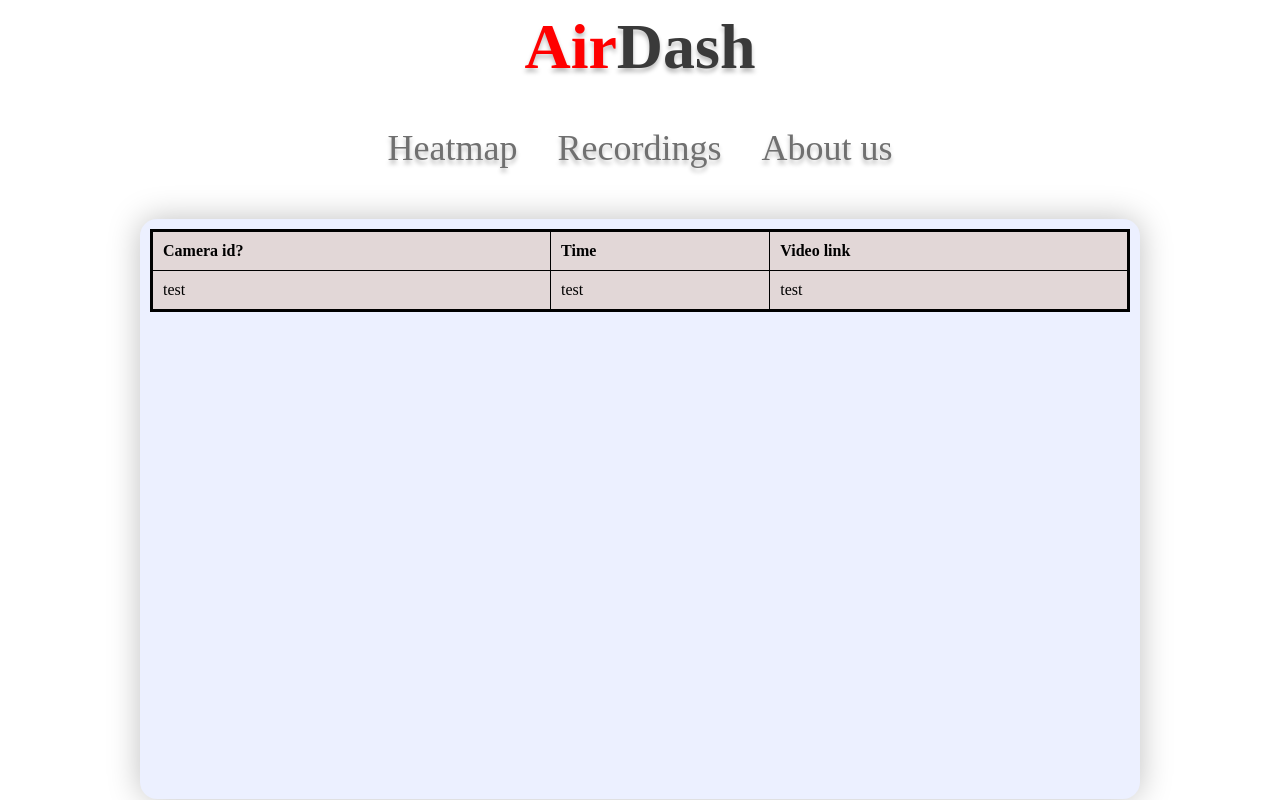
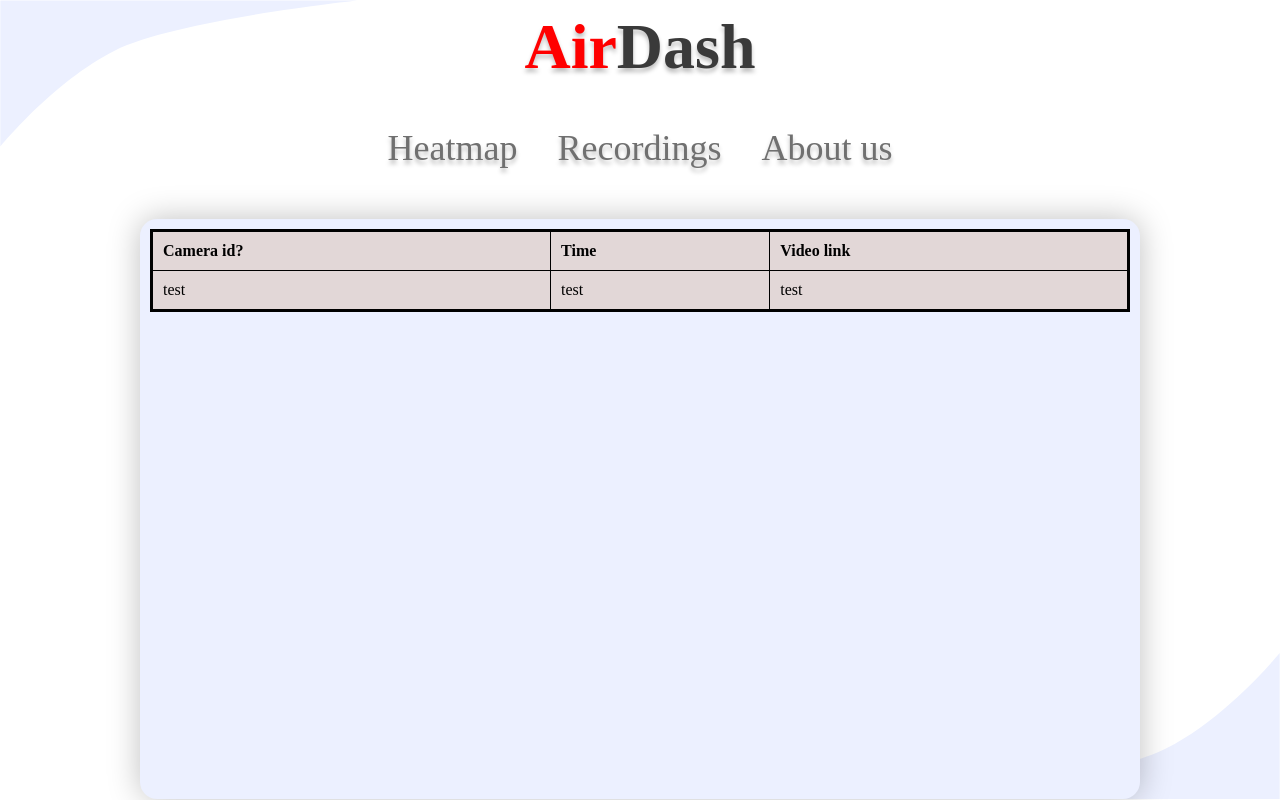
Before and after one commit to WilliamRagstad/II1302-Projektgrupp-1, a plain HTML site: page client/pages/recordings.html in a window 1280 px wide. Drawn offline with Linux system fonts and the light colour scheme; files that its build step writes are made by us from their sources.

Commit message:
Added page-decorations

```diff
--- a/client/pages/recordings.html
+++ b/client/pages/recordings.html
@@ -5,9 +5,14 @@
 		<meta http-equiv="X-UA-Compatible" content="IE=edge">
 		<meta name="viewport" content="width=device-width, initial-scale=1.0">
 		<link rel="stylesheet" href="style/main.css">
-		<title>Uploaded Videos</title>
+		<title>Recordings</title>
 	</head>
 	<body>
+		<div class="background">
+			<img class="top-polygon" src="/assets/polygon.svg">
+			<img class="bottom-polygon" src="/assets/polygon.svg">
+		</div>
+
 		<div class="flex-parent">
 			<div class="flex-child">
 				<h1><a href="/">Air<span>Dash</span></a></h1>
--- a/client/style/main.css
+++ b/client/style/main.css
@@ -1,5 +1,24 @@
 body{
   background-color: #FFFFFF;
+}
+
+.background{
+  z-index: -2;
+}
+
+.top-polygon{
+  position: absolute;
+  left: 0px;
+  top: 0px;
+  width: 30%;
+}
+
+.bottom-polygon{
+  position: absolute;
+  right: 0px;
+  bottom: 0px;
+  width: 30%;
+  transform: rotate(180deg);
 }
 
 .flex-parent {
@@ -9,6 +28,7 @@ body{
 }
 
 .flex-child{
+  z-index: 0;
   margin-left: 10px;
   margin-right: 10px;
   flex-basis: 1000px;
--- a/server/server.ts
+++ b/server/server.ts
@@ -15,6 +15,7 @@ console.log("http://localhost:" + HOST_PORT + "/");
 app
 	.static("/scripts/", "client/scripts")
 	.static("/style/", "client/style")
+	.static("/assets/", "client/assets")
 	.file("/", "client/pages/index.html")
 	.file("/contact", "client/pages/contact.html")
 	.file("/heatmap", "client/pages/heatmap.html")
```
Also changed, not shown: client/pages/contact.html (+5 -0 lines), client/pages/heatmap.html (+5 -0 lines), client/pages/index.html (+5 -0 lines), client/assets/polygon.svg (added).
